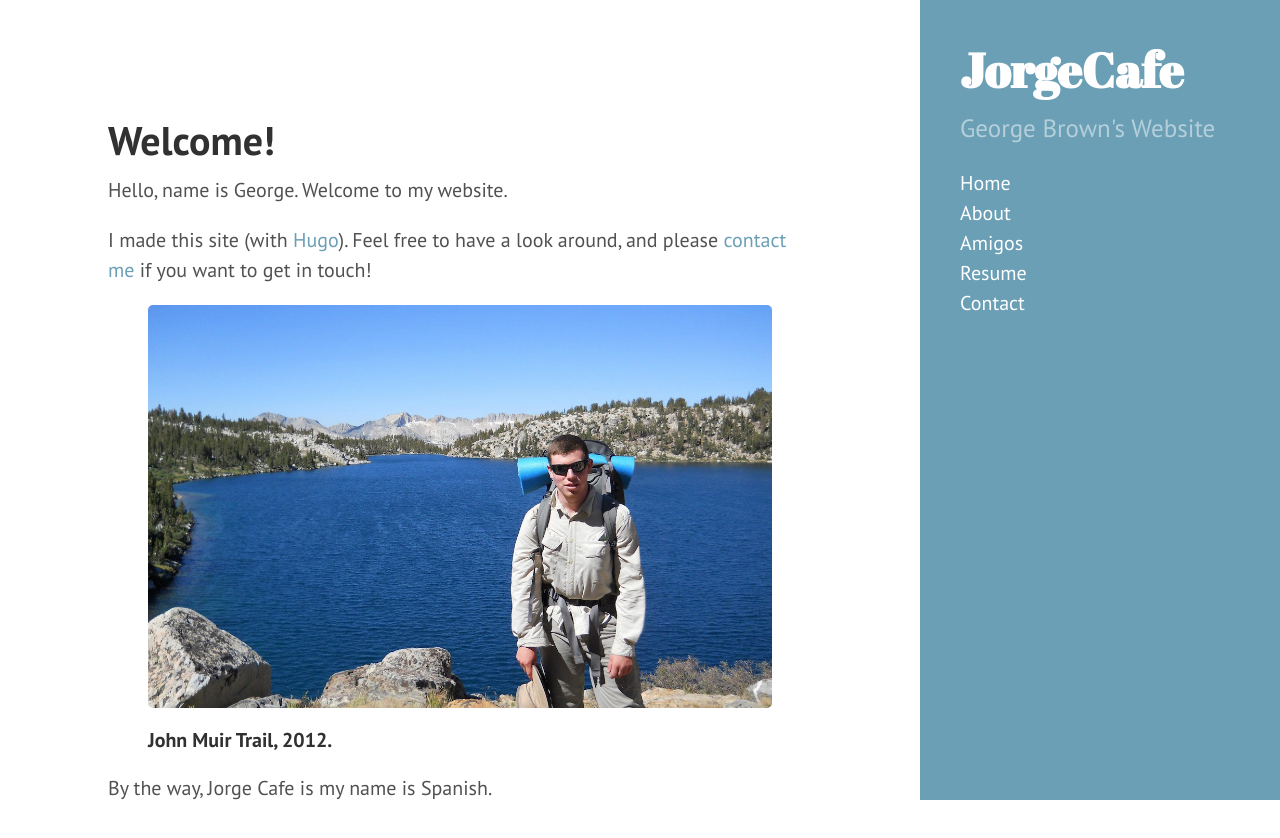
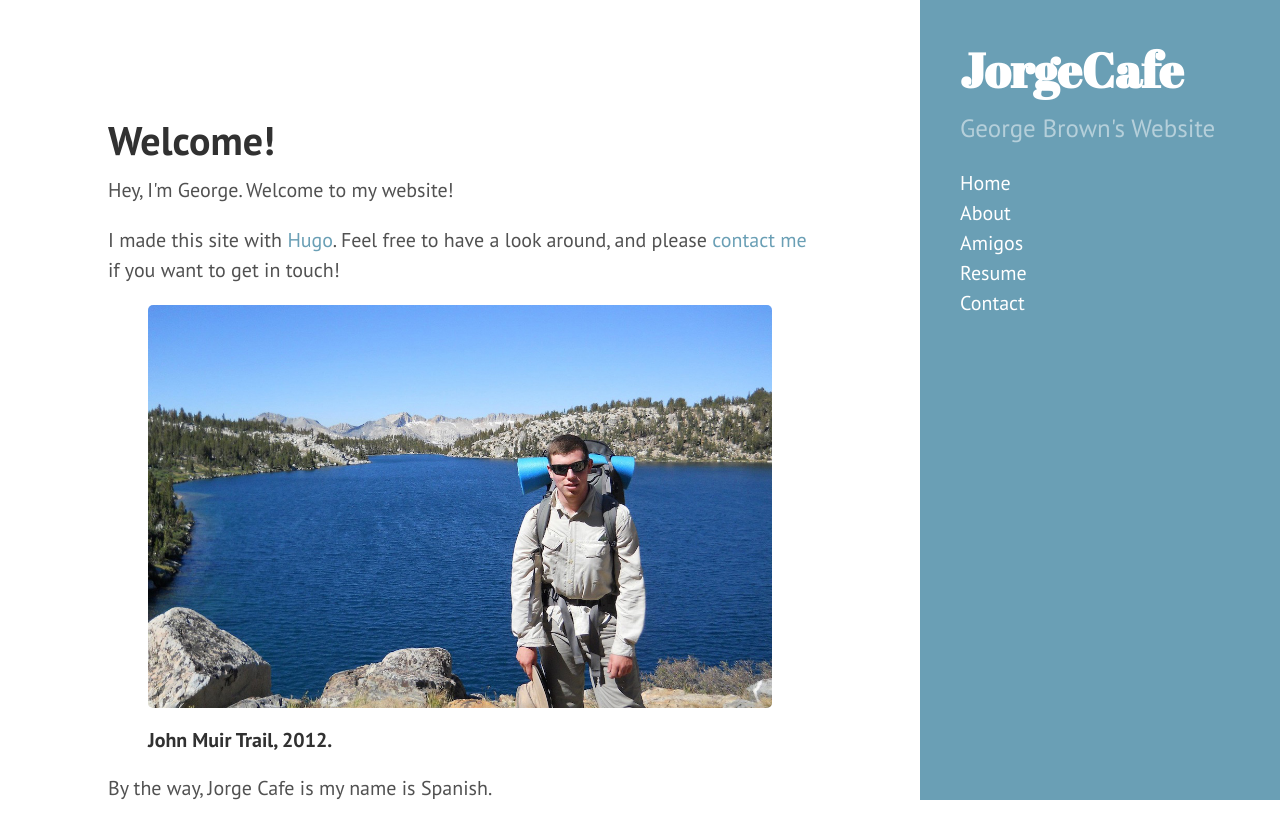
Before and after one commit to gbrown05/gbrown05.github.io, a plain HTML site: page index.html in a window 1280 px wide. Drawn offline with Linux system fonts and the light colour scheme.

Commit message:
updated index text again

```diff
--- a/index.html
+++ b/index.html
@@ -59,12 +59,12 @@
     <div class="content container">
 
       <h1>Welcome!</h1>
-      <p>Hello, name is George. Welcome to my website.</p>
+      <p>Hey, I'm George. Welcome to my website!</p>
 
 
 
-      <p>I made this site (with <a href="http://hugo.spf13.com"
-                      target="_blank">Hugo</a>). Feel free to have a look
+      <p>I made this site with <a href="http://hugo.spf13.com"
+                      target="_blank">Hugo</a>. Feel free to have a look
       around, and please <a href="contact">contact me</a> if you want to get in
       touch!</p>
 
```
